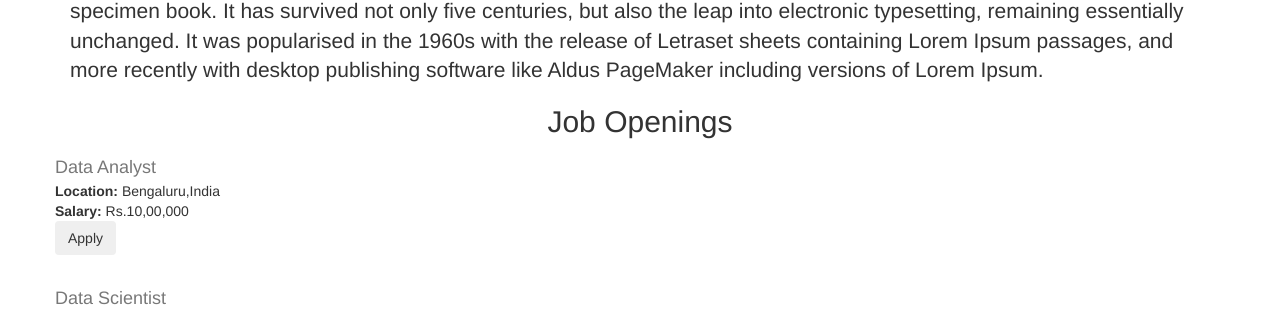
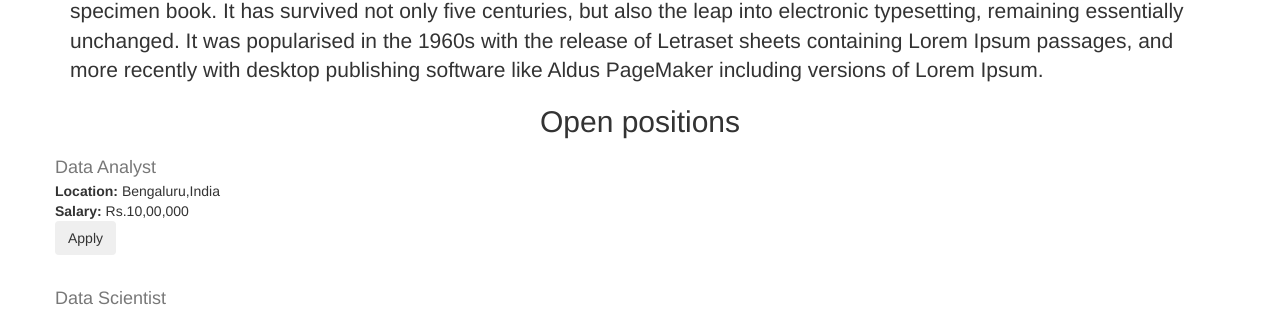
Before and after one commit to Vinishkrishna/jovian-careers-website, a Flask app: page / in a window 1280 px wide. Shown: the part 955-1264 px from the top of the page. Run offline with Flask 2, Linux system fonts and the light colour scheme.

Commit message:
Open positions

```diff
--- a/app.py
+++ b/app.py
@@ -3,7 +3,7 @@ from flask import Flask, render_template,jsonify
 #jsonify converts anything into json object
 #render template to include the html file
 #Flask object created
-#in render go to settings and in custom domain addd your domain which you brought
+#in render go to settings and in custom domain addd your domain which you brought,then copy your ...render url and goto google domain then click manage-->DNS,then type the CNAME in Type,TTL is 3600 and in data copy your ...render link,and in hostname www,then add another record of type A ,Data 216.24.57.1,TTL=3600 and leave hostname empty
 app = Flask(__name__)
 
 JOBS=[
--- a/templates/home.html
+++ b/templates/home.html
@@ -14,7 +14,7 @@
     <img class="img-responsive" id="banner" src="https://jovian-careers-website-1.vinishkrishna.repl.co/static/banner.jpg" height="320">
     <h2 class="text-center mt-2 mb-4">About Jovian</h2>
     <p class="lead">Lorem Ipsum is simply dummy text of the printing and typesetting industry. Lorem Ipsum has been the industry's standard dummy text ever since the 1500s, when an unknown printer took a galley of type and scrambled it to make a type specimen book. It has survived not only five centuries, but also the leap into electronic typesetting, remaining essentially unchanged. It was popularised in the 1960s with the release of Letraset sheets containing Lorem Ipsum passages, and more recently with desktop publishing software like Aldus PageMaker including versions of Lorem Ipsum.</p>
-    <h2 class="text-center mt-2 mb-4" >Job Openings</h2>
+    <h2 class="text-center mt-2 mb-4" >Open positions</h2>
     <!--the below is a use of flask-->
     <!--<p class="bodytext">{{jobs}}</p>-->
     <div>
```
